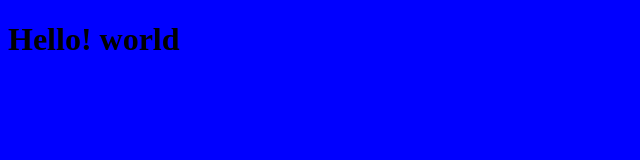
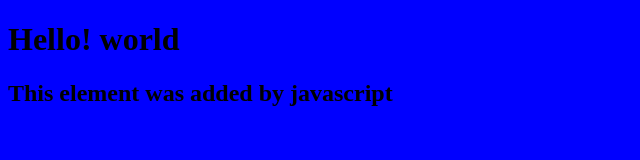
Before and after one commit to jmwangi20/my-personal-website-phase-0, a plain HTML site: page index.html in a window 1280 px wide. Shown: the whole page, without its empty margins (0-640 px from the left). Drawn offline with Linux system fonts and the light colour scheme.

Commit message:
add script.js,connect to index.html

```diff
--- a/index.html
+++ b/index.html
@@ -6,5 +6,6 @@
 </head>
 <body>
     <h1>Hello! world</h1>
+    <script src="script.js"></script>
 </body>
 </html>
--- /dev/null
+++ b/script.js
@@ -0,0 +1,5 @@
+const h2 = document.createElement("h2")
+
+h2.textContent = "This element was added by javascript";
+
+document.querySelector("body").appendChild(h2)
```
